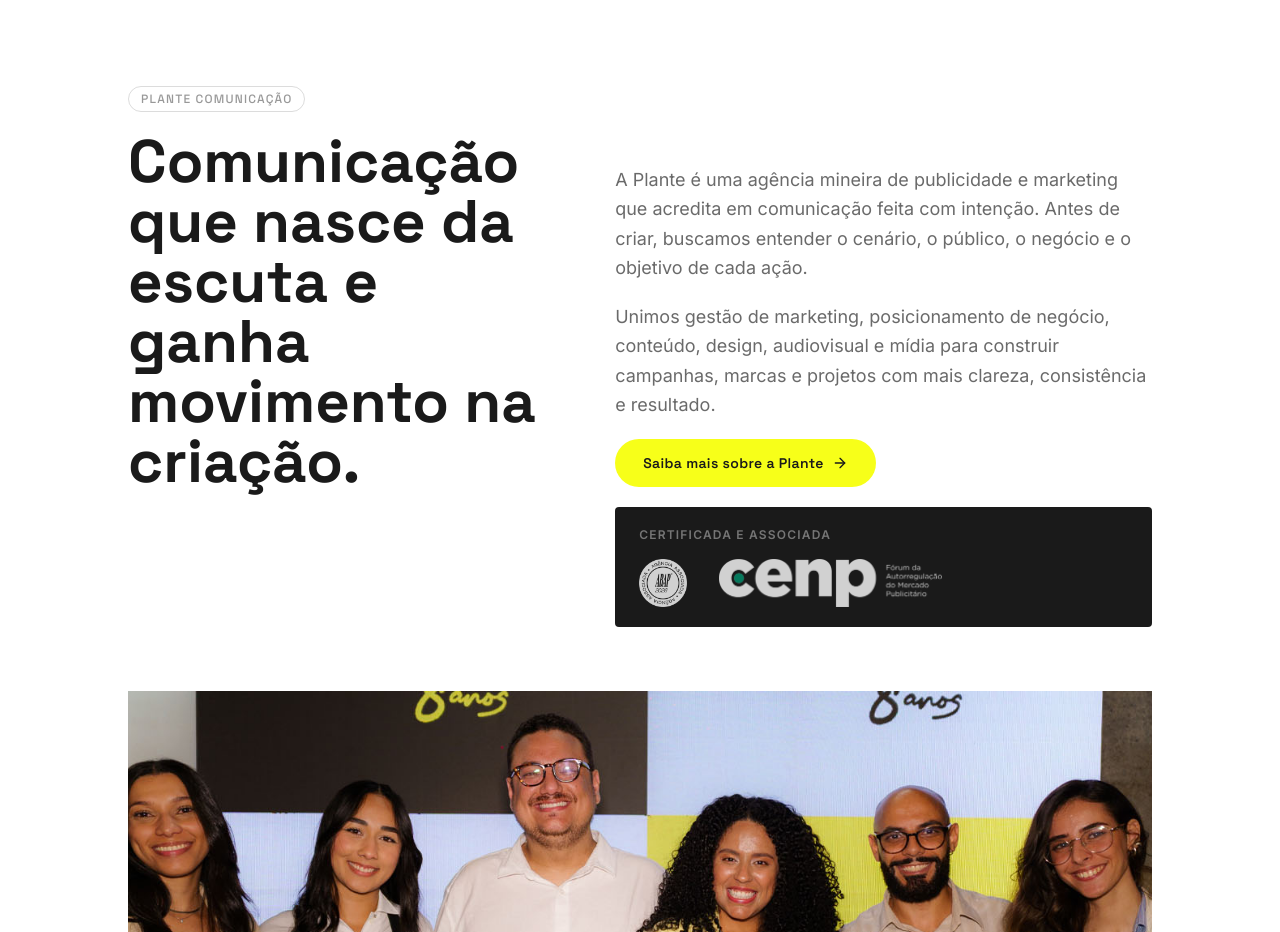
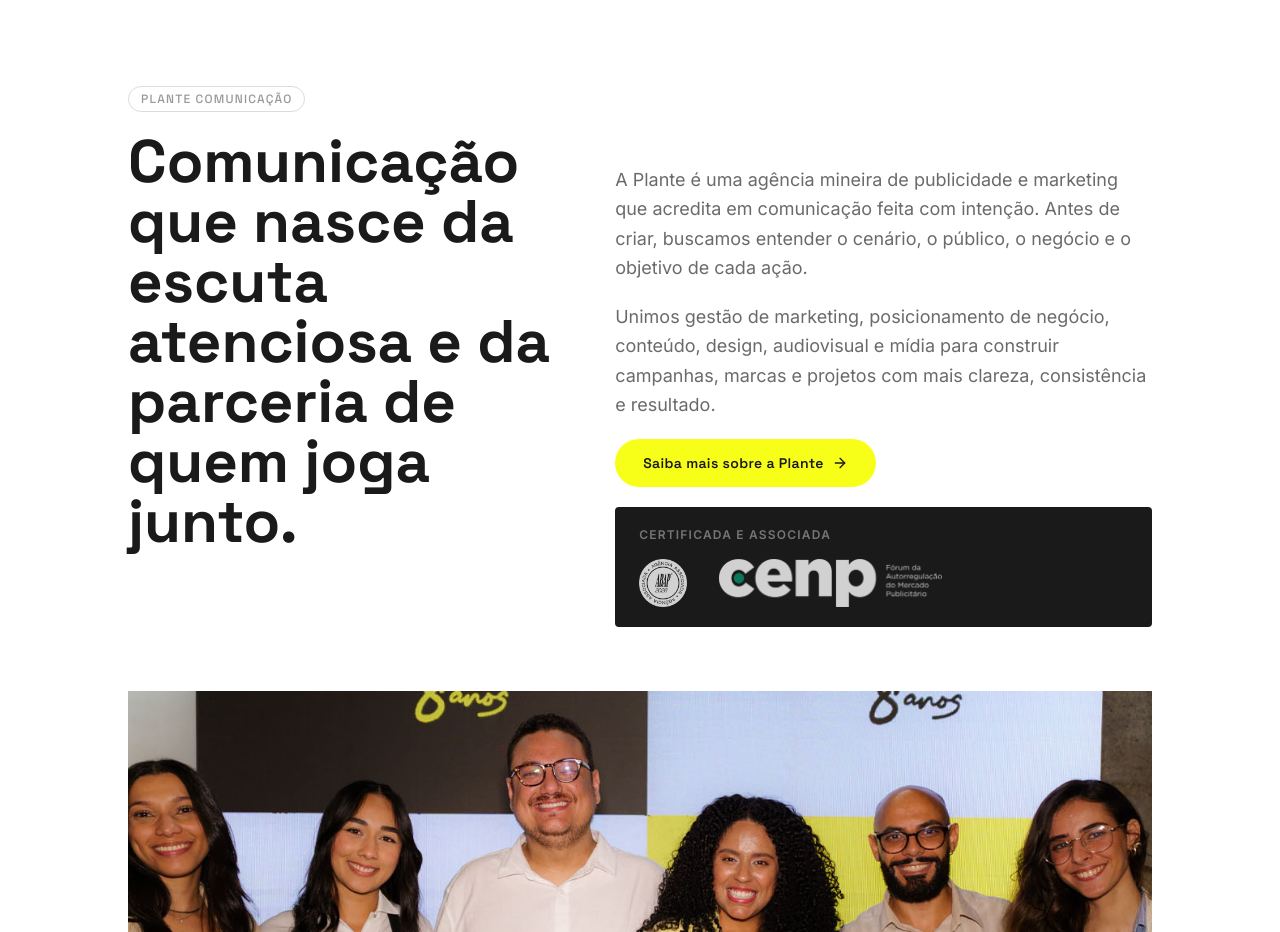
Before and after one commit to eduardomatheusb-ui/site-plante-comunicacao, a React (Vite) app: page / in a window 1280 px wide. Shown: the part 1020-1952 px from the top of the page. Built offline with nearby package versions, Linux system fonts and the light colour scheme.

Commit message:
Atualiza chamada institucional da home

```diff
--- a/src/pages/Home.jsx
+++ b/src/pages/Home.jsx
@@ -21,7 +21,7 @@ export default function Home() {
               Plante Comunicação
             </span>
             <h2 className="font-display text-4xl font-bold leading-tight md:text-6xl">
-              Comunicação que nasce da escuta e ganha movimento na criação.
+              Comunicação que nasce da escuta atenciosa e da parceria de quem joga junto.
             </h2>
           </div>
           <div className="space-y-5 text-lg leading-relaxed text-grafite/65 lg:pt-16 xl:pt-20">
```
